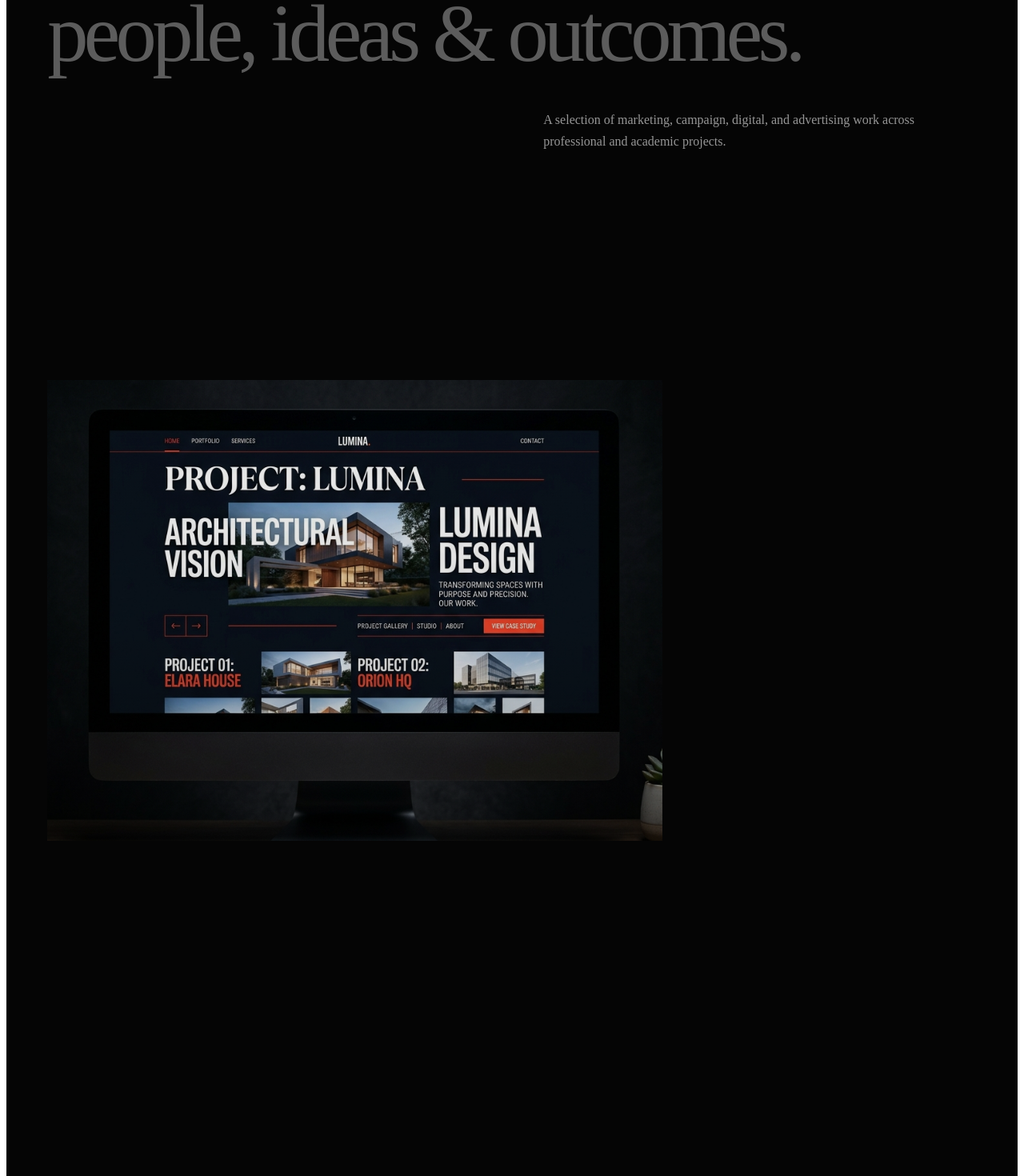
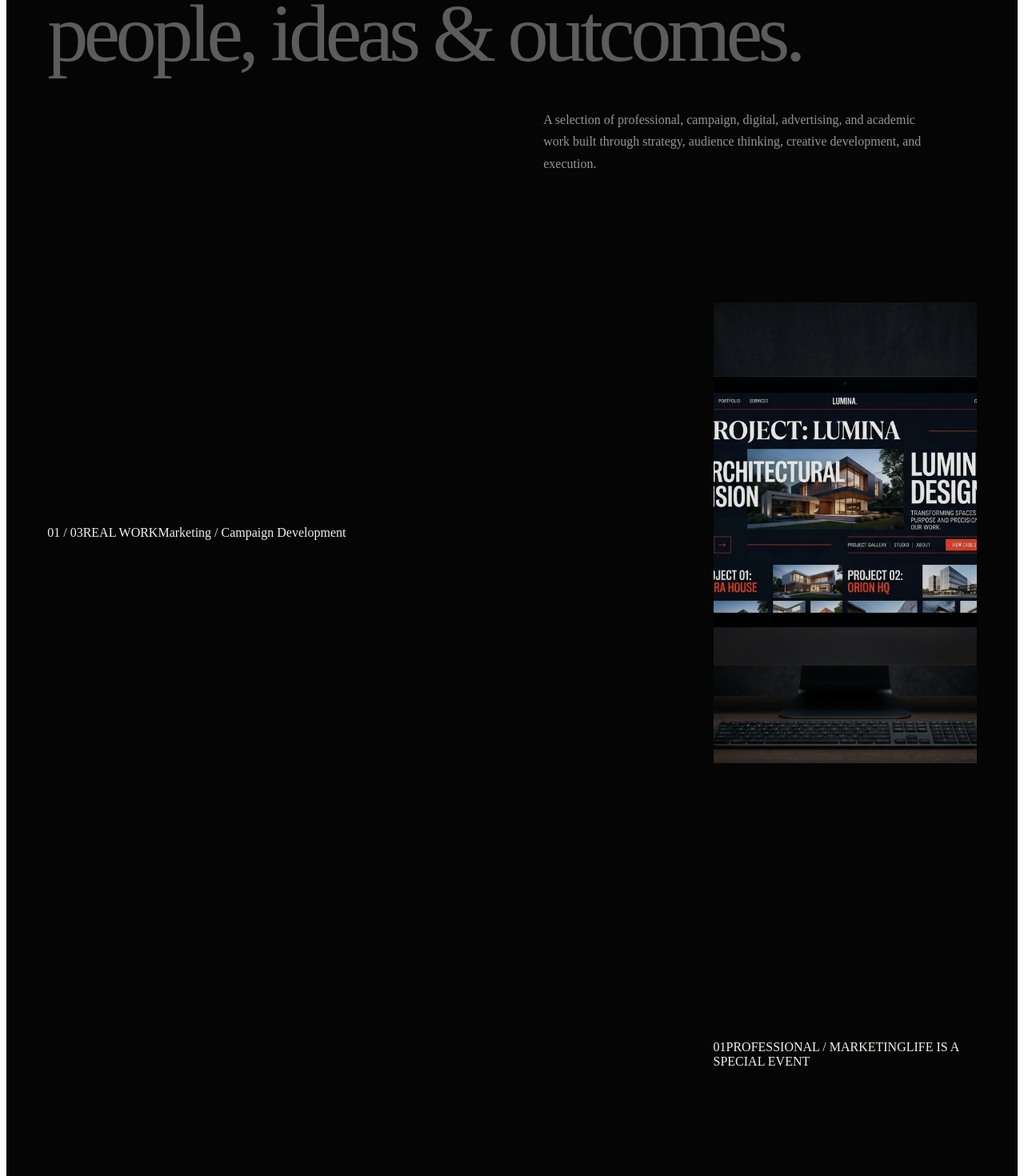
Before and after one commit to choudharygaurav924-sudo/Gaurav-Portfolio, a Next.js app: page / in a window 1280 px wide. Shown: the part 5700-7170 px from the top of the page at 80% size. Built offline with nearby package versions, Linux system fonts and the light colour scheme.

Commit message:
Refactor Work component for better animations and content
Updated the Work component to enhance animations and improve content structure. Adjusted project titles, descriptions, and added checks for elements before applying animations.

```diff
--- a/components/sections/Work.tsx
+++ b/components/sections/Work.tsx
@@ -26,17 +26,24 @@ export function Work() {
         const image = card.querySelector<HTMLElement>(
           "[data-work-image]"
         );
+
         const content = card.querySelector<HTMLElement>(
           "[data-work-content]"
         );
+
         const meta = card.querySelector<HTMLElement>(
           "[data-work-meta]"
         );
 
+        const title = card.querySelector<HTMLElement>(
+          "[data-work-title]"
+        );
+
+        if (image) {
           gsap.fromTo(
             image,
             {
-            scale: 1.08,
+              scale: 1.12,
             },
             {
               scale: 1,
@@ -49,7 +56,9 @@ export function Work() {
               },
             }
           );
+        }
 
+        if (content) {
           gsap.fromTo(
             content,
             {
@@ -68,7 +77,9 @@ export function Work() {
               },
             }
           );
+        }
 
+        if (meta) {
           gsap.fromTo(
             meta,
             {
@@ -87,6 +98,28 @@ export function Work() {
               },
             }
           );
+        }
+
+        if (title) {
+          gsap.fromTo(
+            title,
+            {
+              y: 35,
+              opacity: 0,
+            },
+            {
+              y: 0,
+              opacity: 1,
+              ease: "power3.out",
+              scrollTrigger: {
+                trigger: card,
+                start: "top 70%",
+                end: "top 45%",
+                scrub: 0.7,
+              },
+            }
+          );
+        }
       });
     }, section);
 
@@ -101,12 +134,14 @@ export function Work() {
       id="work"
       className="work-editorial"
     >
+      {/* SECTION HEADER */}
       <div className="work-editorial__top">
         <span>(SELECTED WORK)</span>
-        <span>04 — REAL WORK</span>
+        <span>04 — WORK</span>
         <span>MARKETING / DIGITAL / CAMPAIGNS</span>
       </div>
 
+      {/* INTRO */}
       <div className="work-editorial__intro">
         <p className="work-editorial__eyebrow">
           SELECTED PROJECTS
@@ -119,26 +154,40 @@ export function Work() {
         </h2>
 
         <p className="work-editorial__intro-copy">
-          A selection of marketing, campaign, digital, and
-          advertising work across professional and academic
-          projects.
+          A selection of professional, campaign, digital,
+          advertising, and academic work built through
+          strategy, audience thinking, creative development,
+          and execution.
         </p>
       </div>
 
+      {/* PROJECTS */}
       <div className="work-editorial__list">
-        {CASE_STUDIES.map((project) => (
+        {CASE_STUDIES.map((project, index) => (
           <article
             key={project.anchor}
             id={project.anchor}
             className="work-editorial__card"
             data-work-card
           >
+            {/* PROJECT META */}
+            <div className="work-editorial__meta-bar">
+              <span>
+                {project.index} / 0{CASE_STUDIES.length}
+              </span>
+
+              <span>{project.label}</span>
+
+              <span>{project.type}</span>
+            </div>
+
+            {/* IMAGE */}
             <div className="work-editorial__media">
               <div
                 className="work-editorial__image"
                 data-work-image
                 style={{
-                  backgroundImage: `url(${project.image})`,
+                  backgroundImage: `url("${project.image}")`,
                 }}
               />
 
@@ -150,18 +199,30 @@ export function Work() {
               >
                 {project.index}
               </div>
+
+              <div className="work-editorial__media-label">
+                {project.label}
+              </div>
             </div>
 
+            {/* CONTENT */}
             <div
               className="work-editorial__content"
               data-work-content
             >
-              <div className="work-editorial__meta">
-                <span>{project.label}</span>
-                <span>{project.type}</span>
+              <div className="work-editorial__content-top">
+                <span className="work-editorial__small-label">
+                  CASE STUDY / {project.index}
+                </span>
+
+                <span className="work-editorial__small-label">
+                  {project.type}
+                </span>
               </div>
 
-              <h3>{project.title}</h3>
+              <h3 data-work-title>
+                {project.title}
+              </h3>
 
               <p className="work-editorial__role">
                 {project.role}
@@ -171,12 +232,14 @@ export function Work() {
                 {project.description}
               </p>
 
+              {/* TAGS */}
               <div className="work-editorial__tags">
                 {project.tags.map((tag) => (
                   <span key={tag}>{tag}</span>
                 ))}
               </div>
 
+              {/* STORY */}
               <div className="work-editorial__story">
                 {project.story.map(([label, copy]) => (
                   <div
@@ -184,26 +247,48 @@ export function Work() {
                     key={label}
                   >
                     <span>{label}</span>
+
                     <p>{copy}</p>
                   </div>
                 ))}
               </div>
 
+              {/* PROJECT LINK */}
               <a
                 href={`#${project.anchor}`}
                 className="work-editorial__link"
-                aria-label={`View ${project.title} project`}
+                aria-label={`Explore ${project.title}`}
               >
-                EXPLORE PROJECT <span>↗</span>
+                <span>EXPLORE PROJECT</span>
+                <span>↗</span>
               </a>
+            </div>
+
+            {/* PROJECT FOOTER */}
+            <div className="work-editorial__card-footer">
+              <span>
+                {String(index + 1).padStart(2, "0")}
+              </span>
+
+              <span>
+                {project.label === "ACADEMIC PROJECT"
+                  ? "ACADEMIC / ADVERTISING"
+                  : "PROFESSIONAL / MARKETING"}
+              </span>
+
+              <span>
+                {project.title}
+              </span>
             </div>
           </article>
         ))}
       </div>
 
+      {/* SECTION FOOTER */}
       <div className="work-editorial__bottom">
         <span>04 / 08</span>
-        <span>SELECTED REAL WORK</span>
+        <span>SELECTED WORK</span>
+        <span>SCROLL TO CONTINUE</span>
       </div>
     </section>
   );
```
Lines whose indentation alone changed are shown as unchanged.
